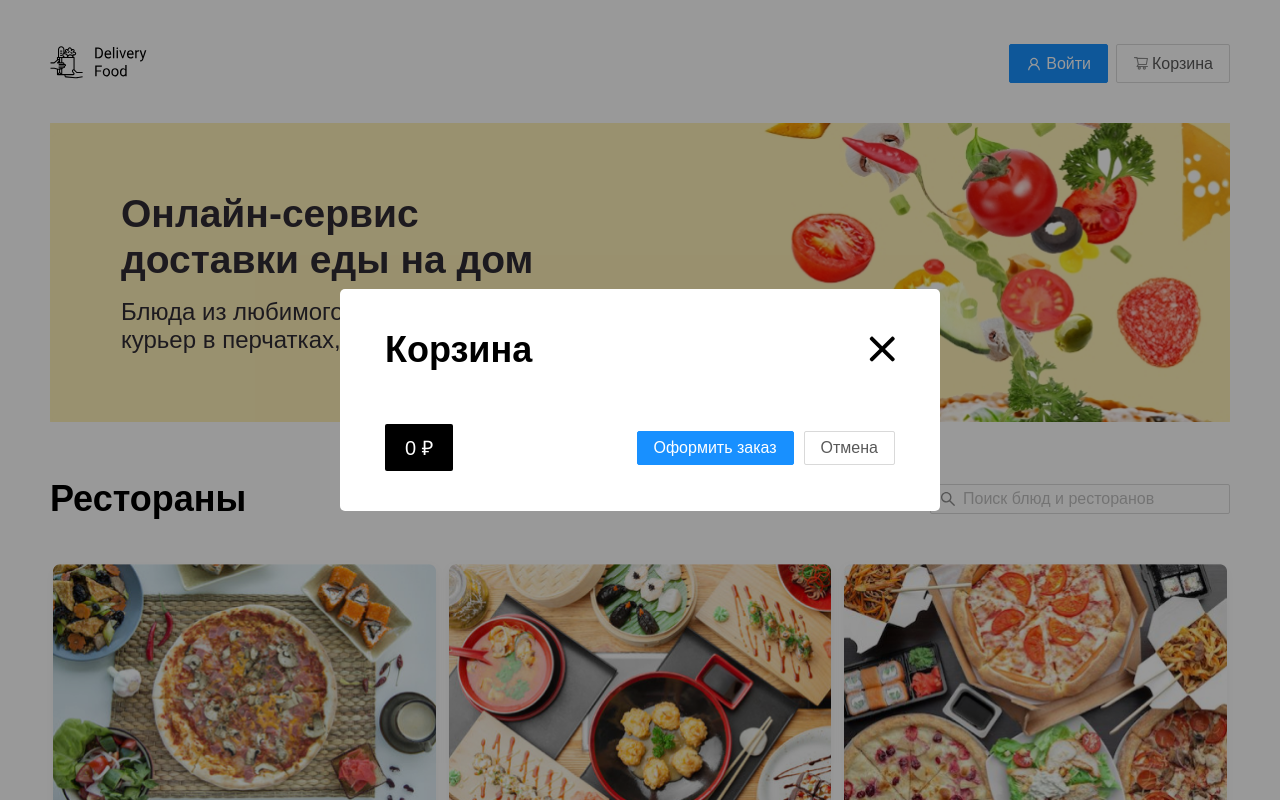
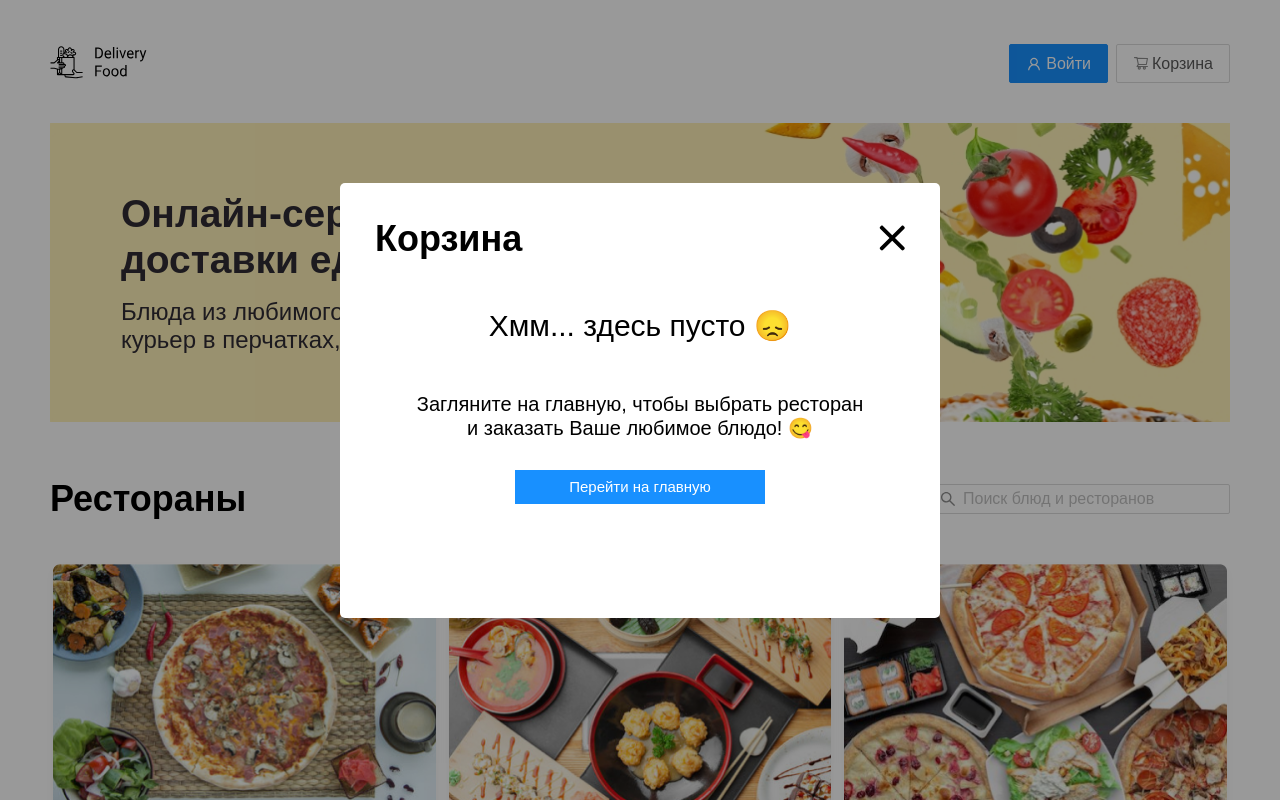
Before and after one commit to MoonSh9de/Delivery-vue, a Vue app: page / in a window 1280 px wide. Both pictures are taken after a click on the link "Корзина". Shown: the top 800 px of the page. Built offline with nearby package versions, Linux system fonts and the light colour scheme.

Commit message:
Fix cart modal

```diff
--- a/src/assets/main.css
+++ b/src/assets/main.css
@@ -1,10 +1,38 @@
 /*General*/
+
+:root {
+	--blue-color: #1890ff;
+	--dark-blue-color: #0e65b7;
+	--gray-bg-color: #ddd;
+	--gray-text-color: #8C8C8C;
+	--black-color: #000;
+  }
+
 html {
   font-family: sans-serif;
   font-size: 10px;
   color: #000;
 
 }
+
+/* Для WebKit-браузеров (Chrome, Safari) */
+::-webkit-scrollbar {
+	width: 10px;
+  }
+
+  ::-webkit-scrollbar-track {
+	background: var(--gray-bg-color);
+  }
+
+  ::-webkit-scrollbar-thumb {
+	background-color: var(--dark-blue-color);
+	border-radius: 5px;
+  }
+
+  /* Для Firefox*/
+  body {
+	scrollbar-color: var(--dark-blue-color) var(--gray-bg-color); /* Цвет бегунка и дорожки */
+  }
 
 *,
 *::before,
@@ -22,6 +50,7 @@ h5,
 h6 {
   margin: 0;
 }
+
 
 .container {
   max-width: 1200px;
@@ -323,3 +352,8 @@ border-radius: 2px;
   font-weight: 400;
   color: #8c8c8c;
 }
+
+.no-scroll {
+  overflow: hidden;
+  height: 100%;
+}
--- a/src/components/CartModal.vue
+++ b/src/components/CartModal.vue
@@ -5,6 +5,7 @@
                <h2 class="cart-modal__title">Корзина</h2>
                <span class="cart-modal__close" @click="closeModal()"><img src="../assets/images/other/close.svg" alt=""></span>
            </div>
+           <div v-if="cart.length > 0">
             <div class="cart-modal__body">
                     <CartItem
                         v-for="(item) in cart"
@@ -20,7 +21,13 @@
                             <button class="btn btn__outline " @click="clearCart()">Отмена</button>
                         </div>
                     </div>
+            </div>
 
+            <div class="cart-modal__similar-body" v-else>
+                <p class="cart-modal__similar-subtitle">Хмм... здесь пусто 😞</p>
+                <p class="cart-modal__similar-text">Загляните на главную, чтобы выбрать ресторан и заказать Ваше любимое блюдо! 😋</p>
+                <router-link to='/' class="btn__primary cart-modal__link" @click="closeModal()">Перейти на главную</router-link>
+            </div>
         </div>
    </div>
 </template>
@@ -60,18 +67,24 @@
     }, 10); // Уменьшите этот интервал времени, если хотите, чтобы значения обновлялись чаще
 }
 
-
     watch(totalPrice, () => {
     animateTotalPrice();}, { immediate: true });
+
+    function disableBodyScroll(isDisabled) {
+        if(isDisabled) document.body.classList.add("no-scroll");
+        else document.body.classList.remove("no-scroll");
+    }
 
 </script>
 
 <style>
+    body:has(.cart-modal__overlay.open) {
+        overflow: hidden;
+    }
     .cart-modal__overlay {
     display: none;
     align-items: center;
     justify-content: center;
-
 
     background: rgba(0, 0, 0, 0.4);
 
@@ -90,16 +103,19 @@
     cursor: pointer;
     }
     .cart-modal {
-    width: 100%;
-    max-width: 60rem;
+    display: flex;
+    flex-direction: column;
+    width: 600px;
+    height: 435px;
 
-    padding: 4rem 4.5rem;
+    padding: 3.5rem;
 
     border-radius: 0.5rem;
 
     background-color: #fff;
 
     }
+
     .cart-modal__header {
     display: flex;
     justify-content: space-between;
@@ -112,9 +128,13 @@
     font-size: 3.6rem;
     }
 
+    .cart-modal__body {
+    height: 200px;
+    overflow: auto;
+    padding: 0 1.5rem 0 0;
+    margin-bottom: 3rem;
 
-    .cart-modal__body {
-    margin-bottom: 5.3rem;
+    scrollbar-color: var(--black-color) var(--gray-bg-color);
     }
 
     .cart-item {
@@ -135,6 +155,9 @@
 
     .cart-modal__footer {
     display: flex;
+    width: auto;
+    height: 45px;
+    margin-top: auto;
     justify-content: space-between;
     align-items: center;
     flex-wrap: wrap;
@@ -195,4 +218,32 @@
     font-weight: 700;
     color: #000;
     }
+
+    .cart-modal__similar-body {
+       display: flex;
+       flex-direction: column;
+       align-items: center;
+       text-align: center;
+    }
+
+    .cart-modal__similar-subtitle {
+        font-size: 3rem;
+    }
+
+    .cart-modal__similar-text {
+        margin-top: 5rem;
+        margin-bottom: 3rem;
+        padding: 0 4rem;
+
+        font-size: 2rem;
+    }
+    .cart-modal__link {
+        width: 250px;
+
+        padding: 0.75rem;
+        text-decoration: none;
+        font-size: 1.5rem;
+
+        transition: background 0.2s linear;
+    }
 </style>
--- a/src/components/Footer.vue
+++ b/src/components/Footer.vue
@@ -13,15 +13,15 @@
                     </ul>
                     <div class="footer__socials">
 
-                        <router-link to='/rest' class="footer__social">
+                        <router-link to='' class="footer__social">
                             <img src="../assets/images/other/instagram.svg" alt="#instagram">
                         </router-link>
 
-                        <router-link to='/rest' class="footer__social">
+                        <router-link to='' class="footer__social">
                             <img src="../assets/images/other/facebook.svg" alt="#facebook">
                         </router-link>
 
-                        <router-link to='/rest' class="footer__social">
+                        <router-link to='' class="footer__social">
                             <img src="../assets/images/other/vk.svg" alt="#VK">
                         </router-link>
                     </div>
--- a/src/components/Header.vue
+++ b/src/components/Header.vue
@@ -17,7 +17,7 @@
     const openModal = () => emit("toggleModal");
 </script>
 
-<style scoped>
+<style>
     header {
     padding: 4.4rem 0 0;
     margin-bottom: 4rem;
```
Lines whose indentation alone changed are shown as unchanged.
